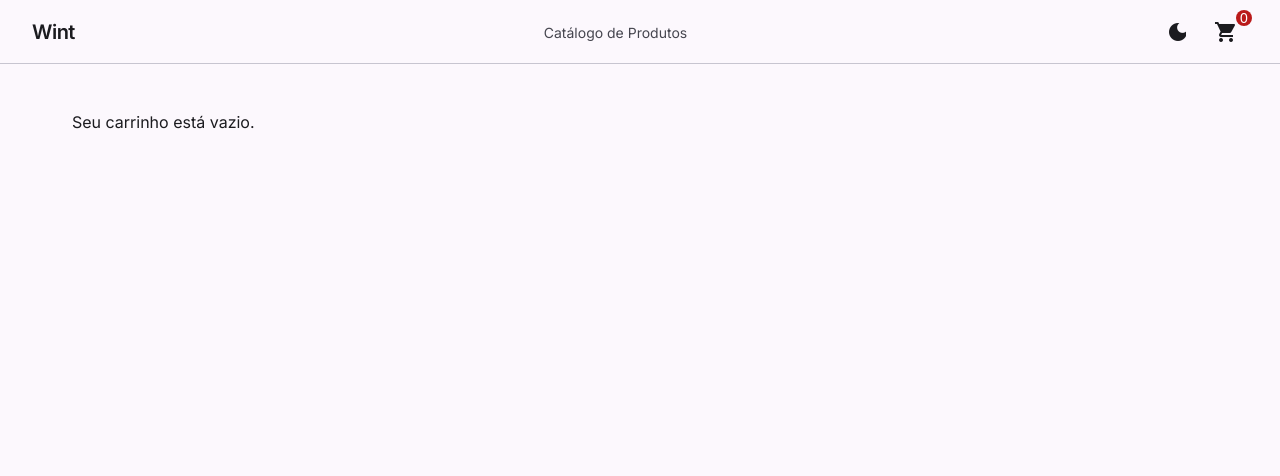
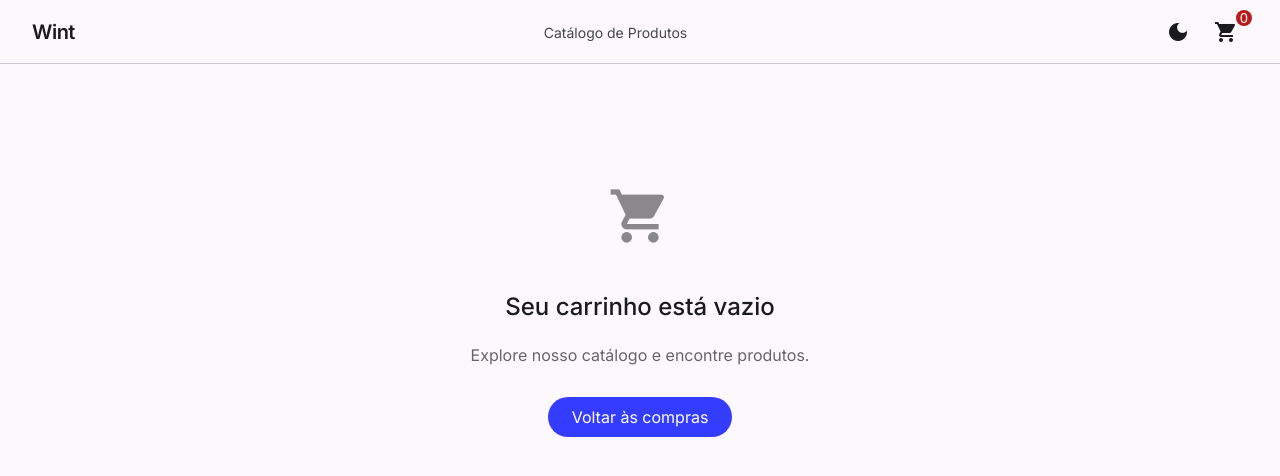
Before and after one commit to GustavoeDev/catalogo-produtos, an Angular app: page /carrinho in a window 1280 px wide. Shown: the top 476 px of the page. Built offline with nearby package versions, Linux system fonts and the light colour scheme.

Commit message:
adiciona layout e funcionalidade ao carrinho de compras

```diff
--- a/src/app/pages/cart/cart.css
+++ b/src/app/pages/cart/cart.css
@@ -3,3 +3,117 @@
   grid-template-columns: repeat(auto-fill, minmax(220px, 1fr));
   gap: 24px;
 }
+
+.empty-cart {
+  text-align: center;
+  padding: 64px 24px;
+  margin-top: 24px;
+  display: flex;
+  flex-direction: column;
+  align-items: center;
+  justify-content: center;
+}
+
+.empty-icon {
+  font-size: 64px;
+  width: 64px;
+  height: 64px;
+  margin-bottom: 24px;
+  opacity: 0.5;
+}
+
+.empty-cart h2 {
+  font-size: 24px;
+  margin-bottom: 8px;
+  font-weight: 500;
+}
+
+.empty-cart p {
+  color: #666;
+  margin-bottom: 32px;
+}
+
+.btn-primary {
+  display: inline-block;
+  padding: 12px 24px;
+  color: white;
+  text-decoration: none;
+  border-radius: 8px;
+  font-weight: 600;
+  transition: opacity 0.2s;
+}
+
+.btn-primary:hover {
+  opacity: 0.9;
+}
+
+.cart-layout {
+  display: flex;
+  gap: 32px;
+  align-items: flex-start;
+  margin-top: 24px;
+}
+
+.cart-items {
+  flex: 1;
+}
+
+.cart-title {
+  display: flex;
+  align-items: center;
+  gap: 8px;
+  font-size: 24px;
+  font-weight: 500;
+  margin-bottom: 24px;
+}
+
+.products-list {
+  display: grid;
+  grid-template-columns: repeat(auto-fill, minmax(280px, 1fr));
+  gap: 24px;
+}
+
+.cart-summary {
+  width: 380px;
+  position: sticky;
+  top: 24px;
+}
+
+mat-card-header {
+  margin-bottom: 16px;
+}
+
+.summary-row {
+  display: flex;
+  justify-content: space-between;
+  margin: 16px 0;
+  font-size: 16px;
+}
+
+.summary-row.total {
+  font-size: 22px;
+  font-weight: 500;
+  margin-top: 16px;
+  margin-bottom: 0;
+}
+
+.btn-checkout {
+  width: 100%;
+  padding: 24px 0;
+  font-size: 16px;
+  border-radius: 8px;
+}
+
+mat-divider {
+  margin: 16px 0;
+}
+
+@media (max-width: 900px) {
+  .cart-layout {
+    flex-direction: column;
+  }
+  .cart-summary {
+    width: 100%;
+    position: static;
+  }
+}
--- a/src/app/pages/cart/cart.html
+++ b/src/app/pages/cart/cart.html
@@ -1,7 +1,17 @@
 @if (cartView().length === 0) {
-  <p>Seu carrinho está vazio.</p>
+  <div class="empty-cart">
+    <mat-icon class="empty-icon" color="primary">shopping_cart</mat-icon>
+    <h2>Seu carrinho está vazio</h2>
+    <p>Explore nosso catálogo e encontre produtos.</p>
+    <a href="/" mat-flat-button>Voltar às compras</a>
+  </div>
 } @else {
-  <div class="products-grid">
+  <div class="cart-layout">
+    <div class="cart-items">
+      <h2>
+        Produtos no Carrinho
+      </h2>
+      <div class="products-list">
         @for (product of cartView(); track product.id) {
           <app-product-card
             variant="cart"
@@ -18,4 +28,31 @@
           />
         }
       </div>
+    </div>
+
+    <mat-card class="cart-summary" appearance="outlined">
+      <mat-card-header>
+        <mat-card-title>Resumo do Pedido</mat-card-title>
+      </mat-card-header>
+      <mat-card-content>
+        <div class="summary-details">
+          <div class="summary-row">
+            <span>Quantidade de itens:</span>
+            <strong>{{ totalUnits() }}</strong>
+          </div>
+          <mat-divider></mat-divider>
+          <div class="summary-row total">
+            <span>Total:</span>
+            <strong>{{ totalPrice() | currency:'BRL':'symbol' }}</strong>
+          </div>
+        </div>
+      </mat-card-content>
+      <mat-card-actions>
+        <button mat-flat-button class="btn-checkout" (click)="checkout()">
+          <mat-icon>check_circle</mat-icon>
+          Finalizar Compra
+        </button>
+      </mat-card-actions>
+    </mat-card>
+  </div>
 }
--- a/src/app/pages/cart/cart.ts
+++ b/src/app/pages/cart/cart.ts
@@ -1,18 +1,48 @@
 import { Component, inject } from '@angular/core';
+import { CommonModule } from '@angular/common';
+import { MatButtonModule } from '@angular/material/button';
+import { MatIconModule } from '@angular/material/icon';
+import { MatDividerModule } from '@angular/material/divider';
+import { MatCardModule } from '@angular/material/card';
+import { MatDialog, MatDialogModule, MAT_DIALOG_DATA } from '@angular/material/dialog';
 
 import { ProductCard } from '../../components/product-card/product-card';
 import { CartService } from '../../services/cart.service';
 
 @Component({
+  selector: 'app-checkout-success-dialog',
+  imports: [MatDialogModule, MatButtonModule, MatIconModule],
+  template: `
+    <div style="text-align: center; padding: 24px;">
+      <mat-icon color="primary" style="font-size: 48px; width: 48px; height: 48px; margin-bottom: 16px;">check_circle</mat-icon>
+      <h2 mat-dialog-title style="margin: 0 0 16px;">Compra realizada com sucesso!</h2>
+      <mat-dialog-content>
+        <p style="font-size: 16px; margin-bottom: 8px;">Obrigado por comprar conosco.</p>
+        <p style="font-size: 18px; font-weight: 500;">Valor total: R$ {{ data.totalPrice.toFixed(2) }}</p>
+      </mat-dialog-content>
+      <mat-dialog-actions align="center" style="margin-top: 16px;">
+        <button mat-flat-button color="primary" mat-dialog-close>Concluir</button>
+      </mat-dialog-actions>
+    </div>
+  `,
+})
+export class CheckoutSuccessDialog {
+  readonly data = inject<{ totalPrice: number }>(MAT_DIALOG_DATA);
+}
+
+@Component({
   selector: 'app-cart',
-  imports: [ProductCard],
+  imports: [ProductCard, CommonModule, MatButtonModule, MatIconModule, MatDividerModule, MatCardModule, MatDialogModule],
   templateUrl: './cart.html',
   styleUrl: './cart.css',
 })
 export class Cart {
   private readonly cartService = inject(CartService);
+  private readonly dialog = inject(MatDialog);
 
   protected readonly cartView = this.cartService.cartView;
+  protected readonly totalPrice = this.cartService.totalPrice;
+  protected readonly totalUnits = this.cartService.totalUnitsInCart;
 
   addOne(productId: number): void {
     this.cartService.addOne(productId);
@@ -25,4 +55,18 @@ export class Cart {
   removeAll(productId: number): void {
     this.cartService.removeAll(productId);
   }
+
+  checkout(): void {
+    if (this.cartView().length === 0) return;
+
+    const dialogRef = this.dialog.open(CheckoutSuccessDialog, {
+      data: { totalPrice: this.totalPrice() },
+      width: '400px',
+      panelClass: 'checkout-dialog'
+    });
+
+    dialogRef.afterClosed().subscribe(() => {
+      this.cartService.clear();
+    });
+  }
 }
--- a/src/app/services/cart.service.ts
+++ b/src/app/services/cart.service.ts
@@ -21,6 +21,10 @@ export class CartService {
 
   readonly totalUnitsInCart = computed(() =>
     this.cart().reduce((sum, item) => sum + item.quantity, 0),
+  );
+
+  readonly totalPrice = computed(() =>
+    this.cartView().reduce((sum, item) => sum + item.price * item.quantity, 0),
   );
 
   readonly catalogView = computed<CatalogViewItem[]>(() => {
@@ -97,6 +101,10 @@ export class CartService {
     this.cart.update((items) => items.filter((item) => item.productId !== productId));
   }
 
+  clear(): void {
+    this.cart.set([]);
+  }
+
   private quantityInCart(items: CartItem[], productId: ProductId): number {
     return items.find((item) => item.productId === productId)?.quantity ?? 0;
   }
```
Lines whose indentation alone changed are shown as unchanged.
